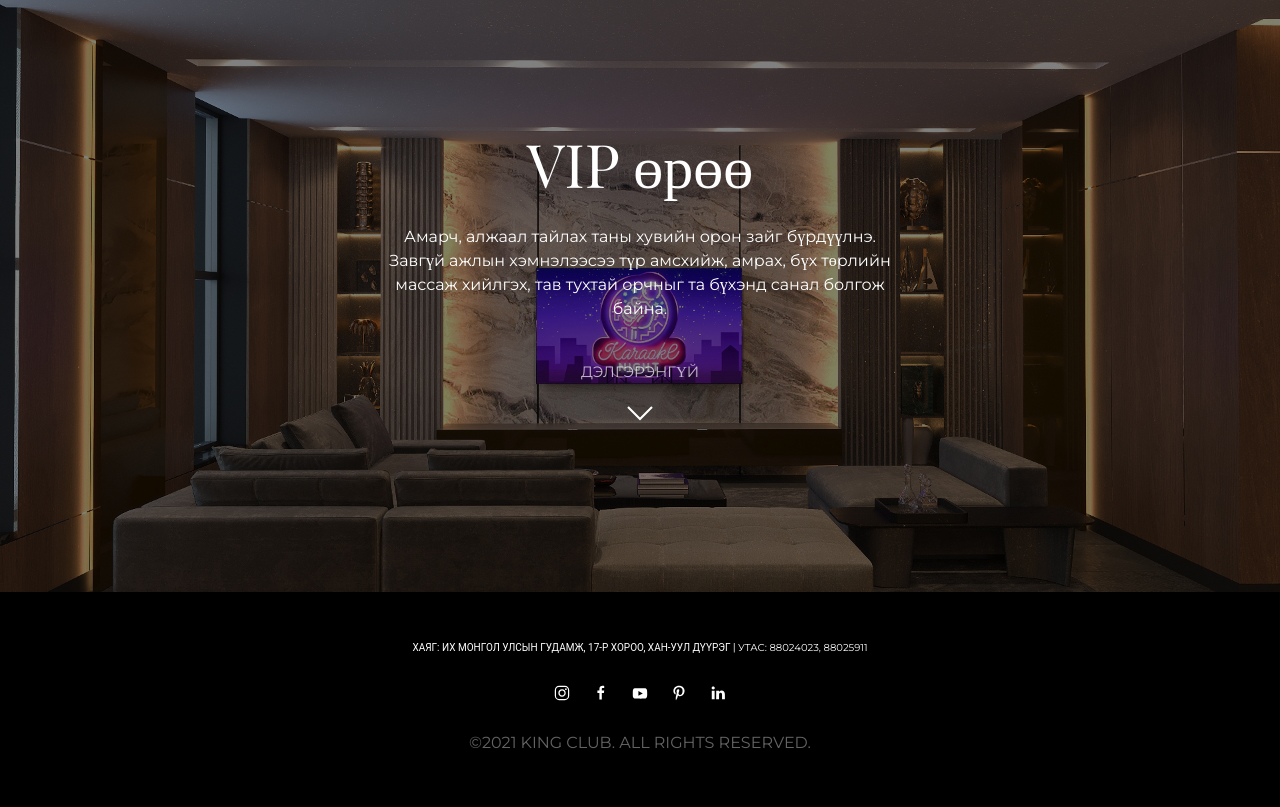
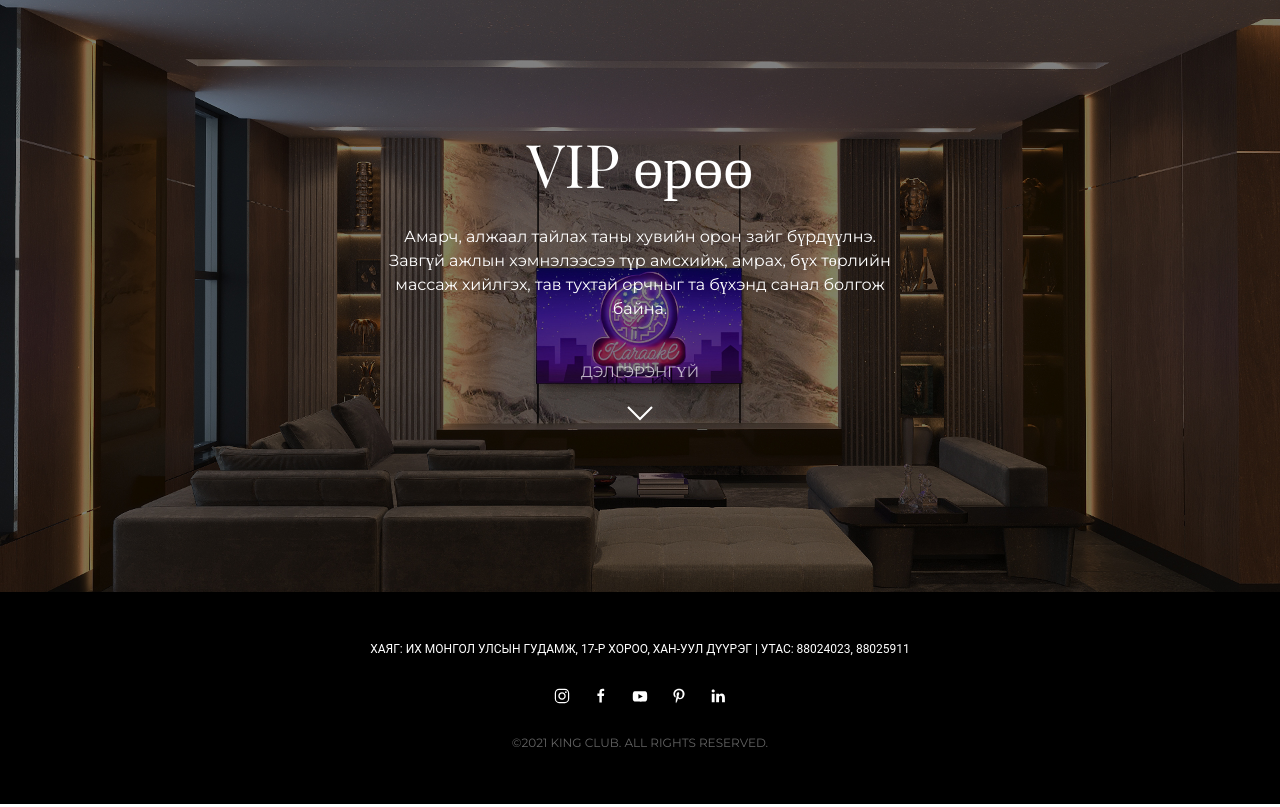
Before and after one commit to dalaisuld/kingclub, a plain HTML site: page category.html in a window 1280 px wide. Shown: the part 1890-2697 px from the top of the page. Drawn offline with nearby package versions, Linux system fonts and the light colour scheme.

Commit message:
footer add

```diff
--- a/category.html
+++ b/category.html
@@ -706,15 +706,14 @@
         class="uk-text-center uk-margin"
         style="
           color: #fff;
-          font-size: 10px;
+          font-size: 12px;
           padding-top: 16px;
           padding-right: 16px;
           padding-left: 16px;
         "
       >
         <span style="font-family: 'Roboto'"
-          >ХАЯГ: ИХ МОНГОЛ УЛСЫН ГУДАМЖ, 17-Р ХОРОО, ХАН-УУЛ ДҮҮРЭГ | </span
-        ><span style="font-family: 'Montserrat'">УТАС: 88024023, 88025911</span>
+          >ХАЯГ: ИХ МОНГОЛ УЛСЫН ГУДАМЖ, 17-Р ХОРОО, ХАН-УУЛ ДҮҮРЭГ | УТАС: 88024023, 88025911</span>
         <a href="" class="uk-icon-justify uk-icon-facebook"></a>
         <a href="" class="uk-icon-justify uk-icon-github"></a>
       </div>
--- a/css/kingclub.css
+++ b/css/kingclub.css
@@ -244,6 +244,7 @@ input:checked ~ .checkmark:after {
 }
 .king-footer-copyright {
   color: #636363;
+  font-size: 12px;
 }
 /* footer end */
 .king-map-wrap iframe {
```
Also changed, not shown: contact.html (+2 -3 lines), index.html (+2 -3 lines), register.html (+2 -3 lines), schedule.html (+2 -3 lines).
